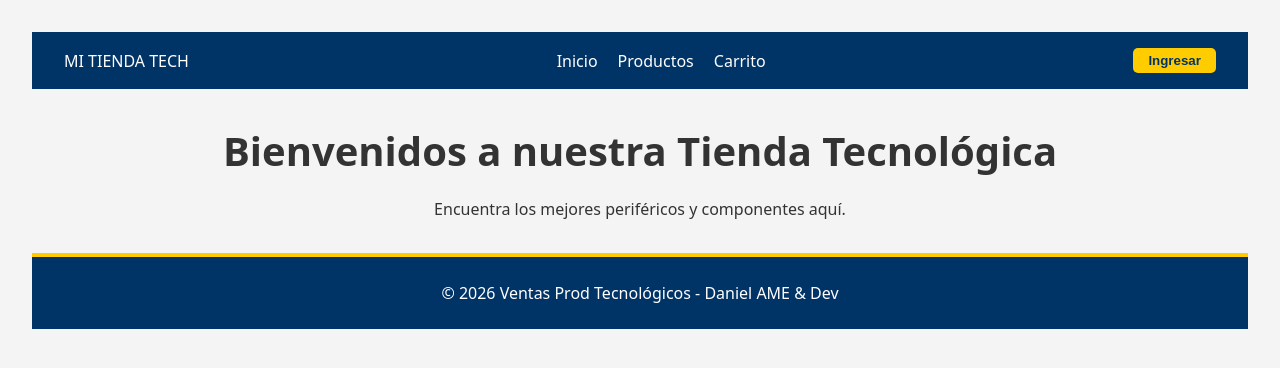
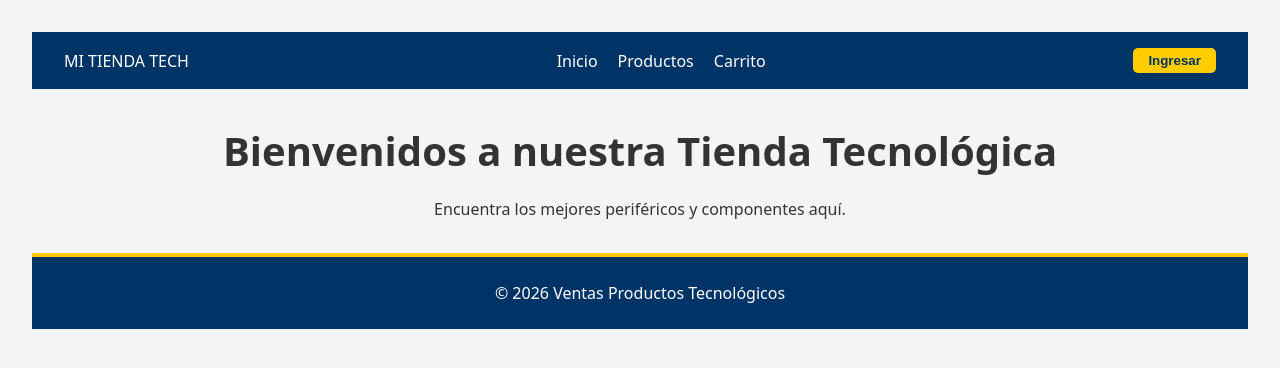
Before and after one commit to DANeiraGarcia/Proyecto-Integrador, a React (Vite) app: page / in a window 1280 px wide. Shown: the top 368 px of the page. Built offline with nearby package versions, Linux system fonts and the light colour scheme.

Commit message:
ajuste texto final en el Footer

```diff
--- a/src/components/Footer.jsx
+++ b/src/components/Footer.jsx
@@ -3,7 +3,7 @@ import styles from '../styles/Footer.module.css';
 const Footer = () => {
   return (
     <footer className={styles.footer}>
-      <p>&copy; 2026 Ventas Prod Tecnológicos - Daniel AME & Dev</p>
+      <p>&copy; 2026 Ventas Productos Tecnológicos </p>
     </footer>
   );
 };
```
